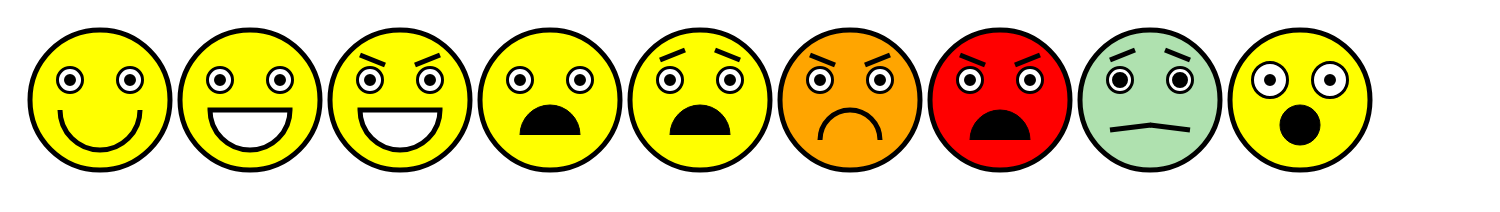
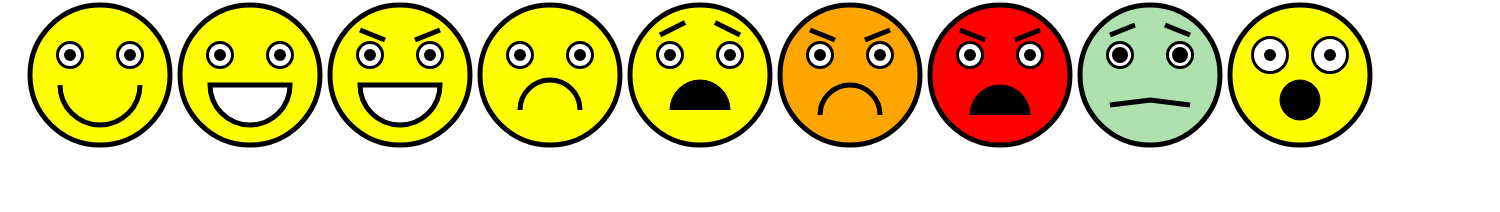
Before and after one commit to KrzysiekKropka/Emotikony, a plain HTML site: page index.html in a window 1280 px wide. Shown: the whole page, 1500 px wide, since content can reach past the window. Drawn offline with Linux system fonts and the light colour scheme.

Commit message:
Update index.html

```diff
--- a/index.html
+++ b/index.html
@@ -10,7 +10,7 @@
     </style>
   </head>
   <body>
-    <canvas id="myCanvas" width="1500" height="200"></canvas>
+    <canvas id="myCanvas" width="1400" height="150"></canvas>
     <script name="Smile">
       var canvas = document.getElementById('myCanvas');
       var context = canvas.getContext('2d');
@@ -56,7 +56,7 @@
       context.lineWidth = 2;
       context.strokeStyle = 'black';
       context.stroke();
-        //uśmiech
+      //buzia
       context.beginPath();
       context.arc(centerX, centerY+10, 40, 0, 1 * Math.PI, false);
       context.lineWidth = 5;
@@ -111,7 +111,7 @@
         context.lineWidth = 2;
         context.strokeStyle = 'black';
         context.stroke();
-
+        //buzia
         context.beginPath();
         context.arc(centerX, centerY+10, 40, 0, 1 * Math.PI, false);
         context.fillStyle = 'white';
@@ -168,7 +168,7 @@
         context.lineWidth = 2;
         context.strokeStyle = 'black';
         context.stroke();
-
+        //buzia
         context.beginPath();
         context.arc(centerX, centerY+10, 40, 0, 1 * Math.PI, false);
         context.fillStyle = 'white';
@@ -177,7 +177,7 @@
         context.strokeStyle = 'black';
         context.closePath();
         context.stroke();
-
+        //brwi
         context.beginPath();
         context.strokeStyle = 'black';
         context.lineWidth = 5;
@@ -239,17 +239,16 @@
       context.lineWidth = 2;
       context.strokeStyle = 'black';
       context.stroke();
-
+      //buzia
       context.beginPath();
       context.arc(centerX, centerY+35, 30, 0, 1 * Math.PI, true);
       context.fillStyle = 'black';
-  context.fill();
-  context.lineWidth = 1;
+      context.lineWidth = 5;
       context.strokeStyle = 'black';
       context.stroke();
     </script>
 
-<script name="BigSad">
+    <script name="VerySad">
       var canvas = document.getElementById('myCanvas');
       var context = canvas.getContext('2d');
       var centerX = 700;
@@ -295,7 +294,7 @@
       context.lineWidth = 2;
       context.strokeStyle = 'black';
       context.stroke();
-
+      //buzia
       context.beginPath();
       context.arc(centerX, centerY+35, 30, 0, 1 * Math.PI, true);
       context.fillStyle = 'black';
@@ -303,18 +302,18 @@
       context.lineWidth = 1;
       context.strokeStyle = 'black';
       context.stroke();
-
+      //brwi
       context.beginPath();
       context.strokeStyle = 'black';
       context.lineWidth = 5;
-  context.moveTo(centerX+15, centerY-50);
+      context.moveTo(centerX+15, centerY-52.5);
       context.lineTo(centerX+40, centerY-40);
       context.stroke();
 
       context.beginPath();
       context.strokeStyle = 'black';
       context.lineWidth = 5;
-  context.moveTo(centerX-15, centerY-50);
+      context.moveTo(centerX-15, centerY-52.5);
       context.lineTo(centerX-40, centerY-40);
       context.stroke();
     </script>
@@ -365,13 +364,13 @@
       context.lineWidth = 2;
       context.strokeStyle = 'black';
       context.stroke();
-
+      //buzia
       context.beginPath();
       context.arc(centerX, centerY+40, 30, 0, 1 * Math.PI, true);
       context.lineWidth = 5;
       context.strokeStyle = 'black';
       context.stroke();
-
+      //brwi
       context.beginPath();
       context.strokeStyle = 'black';
       context.lineWidth = 5;
@@ -433,7 +432,7 @@
       context.lineWidth = 2;
       context.strokeStyle = 'black';
       context.stroke();
-
+      //buzia
       context.beginPath();
       context.arc(centerX, centerY+40, 30, 0, 1 * Math.PI, true);
       context.fillStyle = 'black';
@@ -441,7 +440,7 @@
       context.lineWidth = 1;
       context.strokeStyle = 'black';
       context.stroke();
-
+      //brwi
       context.beginPath();
       context.strokeStyle = 'black';
       context.lineWidth = 5;
@@ -503,7 +502,7 @@
       context.lineWidth = 2;
       context.strokeStyle = 'black';
       context.stroke();
-
+      //brwi
       context.beginPath();
       context.strokeStyle = 'black';
       context.lineWidth = 5;
@@ -517,7 +516,7 @@
       context.moveTo(centerX-15, centerY-50);
       context.lineTo(centerX-40, centerY-40);
       context.stroke();
-
+      //buzia
       context.beginPath();
       context.strokeStyle = 'black';
       context.lineWidth = 5;
@@ -579,7 +578,7 @@
       context.lineWidth = 2;
       context.strokeStyle = 'black';
       context.stroke();
-
+      //buzia
       context.beginPath();
       context.arc(centerX, centerY+25, 20, 0, 2 * Math.PI, true);
       context.fillStyle = 'black';
```
Lines whose indentation alone changed are shown as unchanged.
